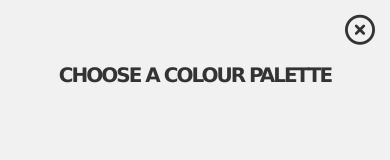
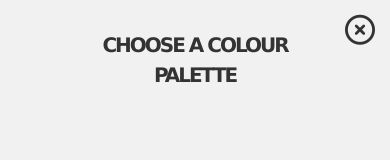
Before and after one commit to Web-Dev-Dan/JavaScript-Calculator-App, a plain HTML site: page index.html in a window 390 px wide. Both pictures are taken after a click on the element 285 px from the left and 40 px from the top of the page. Drawn offline with Linux system fonts and the light colour scheme.

Commit message:
Update style.css

```diff
--- a/style.css
+++ b/style.css
@@ -289,7 +289,7 @@ html, body {
 
     .modal-container h2 {
         font-size: 2rem;
-        padding: 6rem 4rem;
+        padding: 3rem 6rem;
     }
 
     .icons-lg {
```
